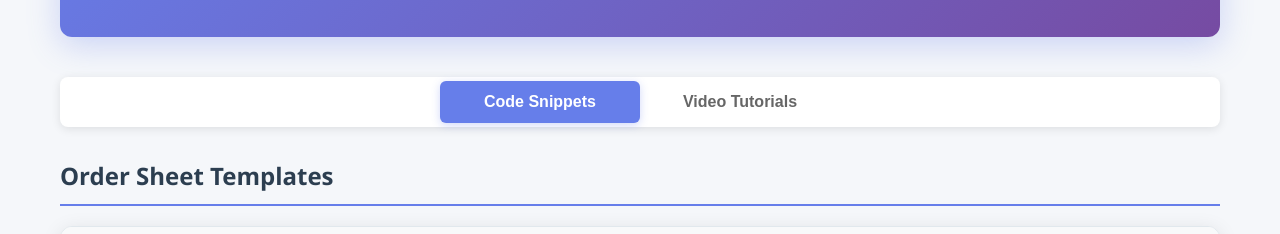
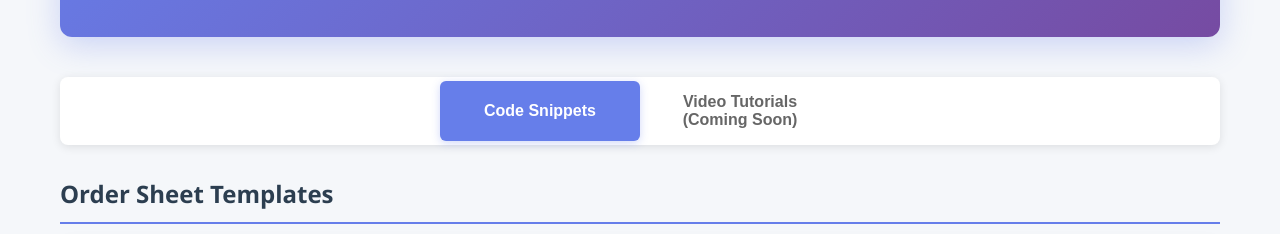
Before and after one commit to Rafael-Chavez/deco-code-workspace, a plain HTML site: page index.html in a window 1280 px wide. Shown: the part 165-399 px from the top of the page. Drawn offline with nearby package versions, Linux system fonts and the light colour scheme.

Commit message:
hid the video tutorials until they're done being edited

```diff
--- a/index.html
+++ b/index.html
@@ -16,7 +16,7 @@
 
         <nav class="nav-tabs">
             <button class="tab-button active" onclick="showTab('snippets')">Code Snippets</button>
-            <button class="tab-button" onclick="showTab('tutorials')">Video Tutorials</button>
+            <button class="tab-button" disabled>Video Tutorials (Coming Soon)</button>
         </nav>
 
         <div id="snippets" class="tab-content active">
```
